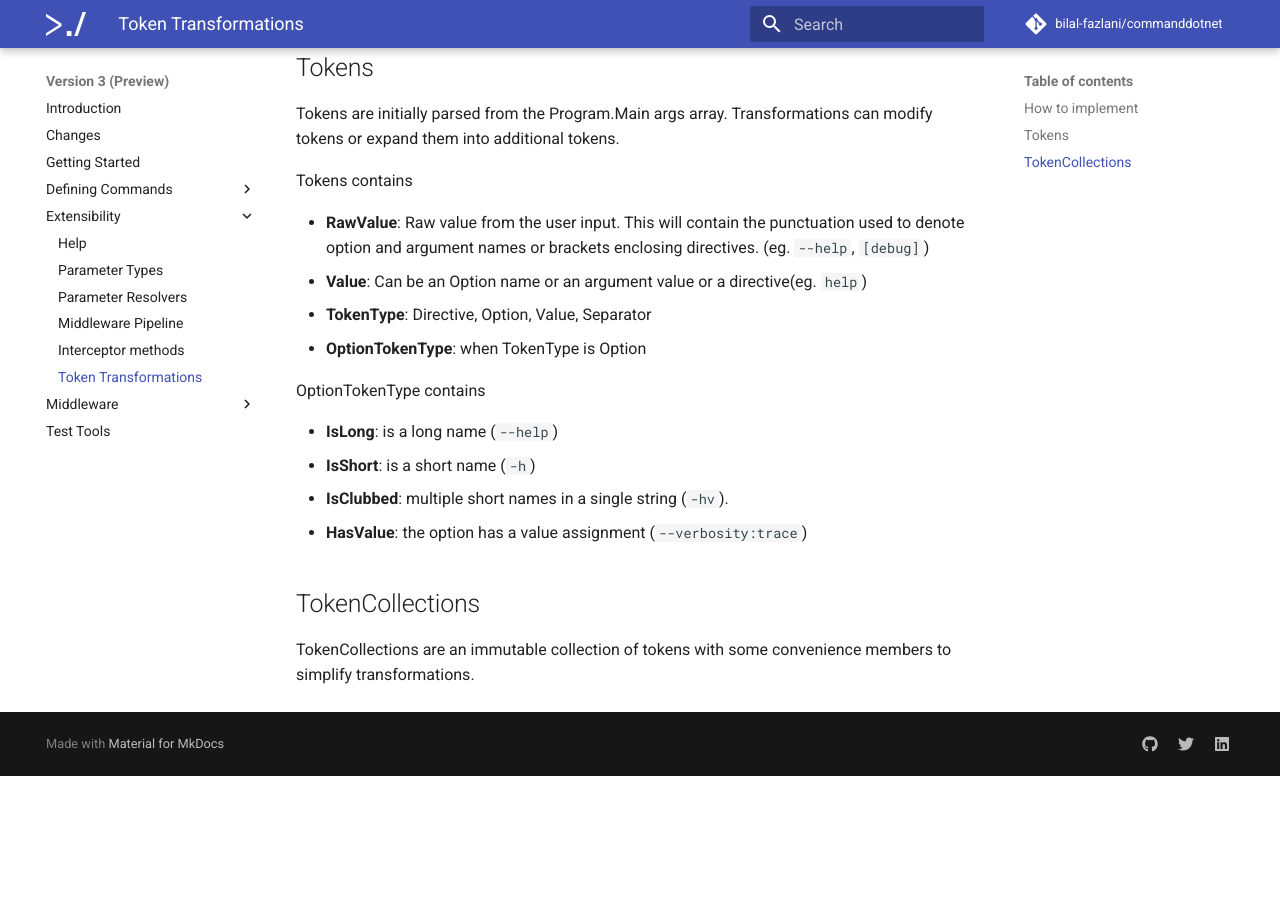
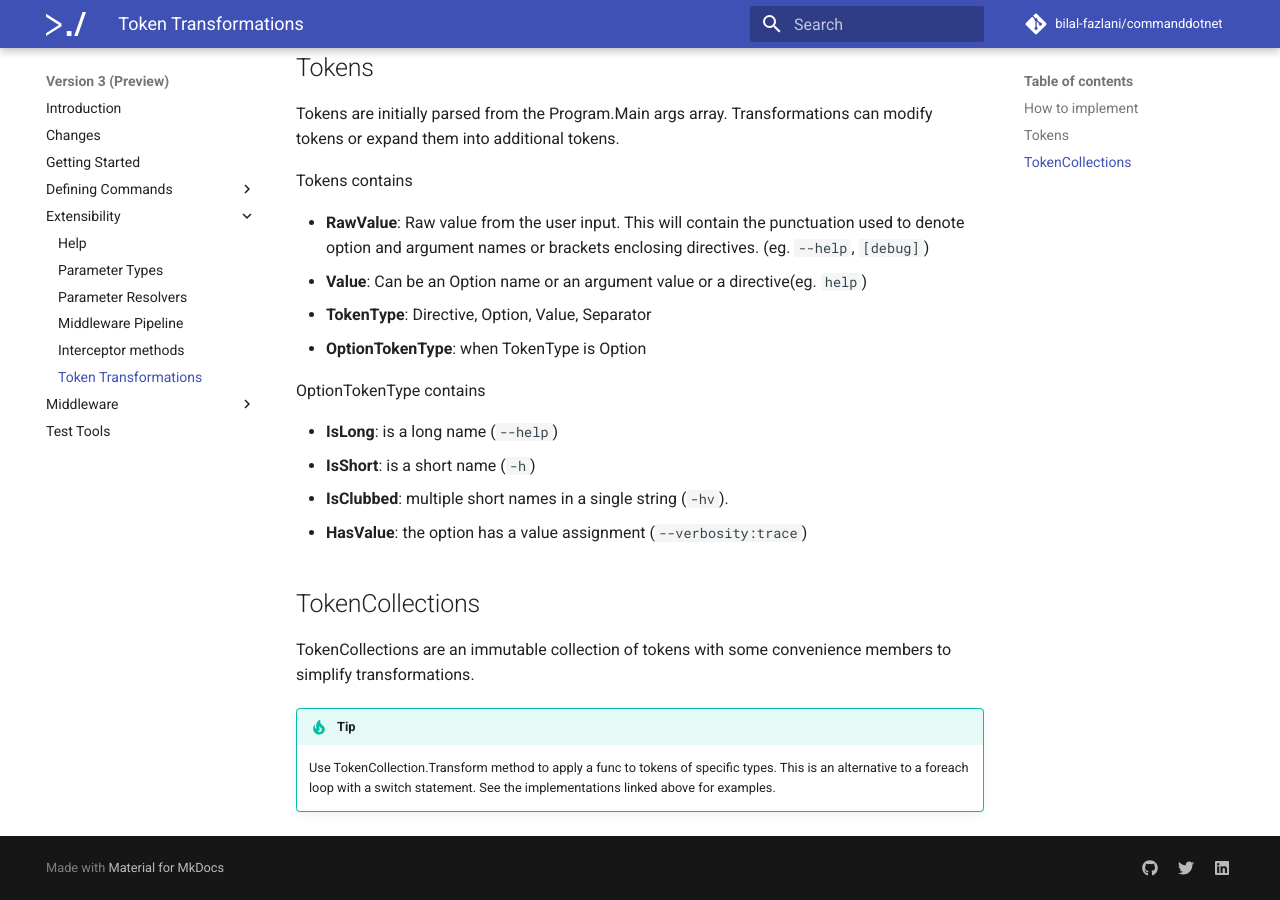
Before and after one commit to bilal-fazlani/commanddotnet, an MkDocs documentation site: the page built from docs/V3/Extensibility/token-transformations.md, in a window 1280 px wide and 900 px high, scrolled down 825 px. Built offline with MkDocs 1.6.1 and Material for MkDocs 9.7.7, drawn with Linux system fonts in a browser that asks for light colours; comment, search, counter and statistics services are not loaded; before the commit the page ends 1601 px from its top, so only the background shows below that.

Commit message:
minor document enhancements

```diff
--- a/docs/V3/Extensibility/token-transformations.md
+++ b/docs/V3/Extensibility/token-transformations.md
@@ -47,3 +47,8 @@ OptionTokenType contains
 ## TokenCollections
 
 TokenCollections are an immutable collection of tokens with some convenience members to simplify transformations.
+
+!!! Tip
+    Use TokenCollection.Transform method to apply a func to tokens of specific types.
+    This is an alternative to a foreach loop with a switch statement.
+    See the implementations linked above for examples.
```
Also changed, not shown: docs/V3/DefiningCommands/argument-terminology.md (+2 -2 lines).
